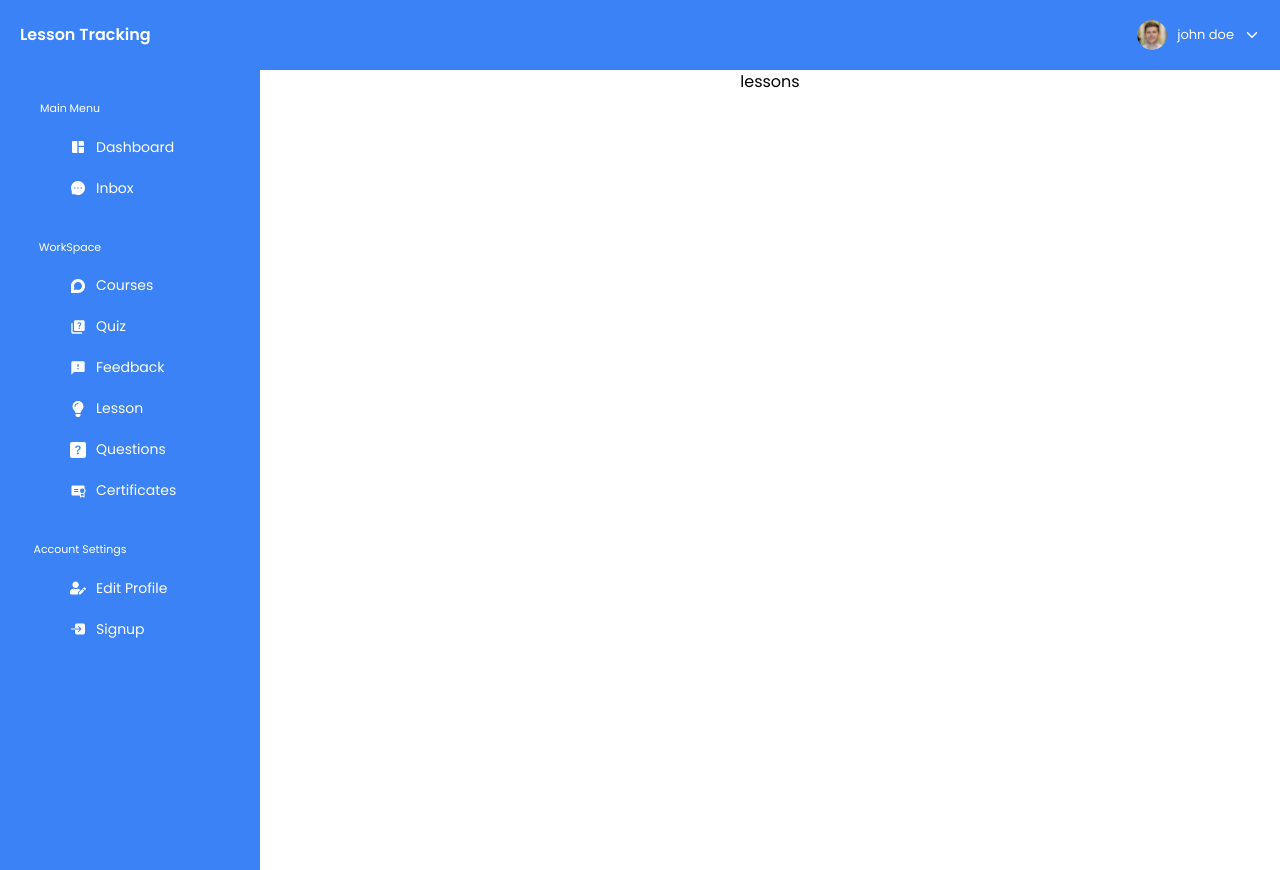
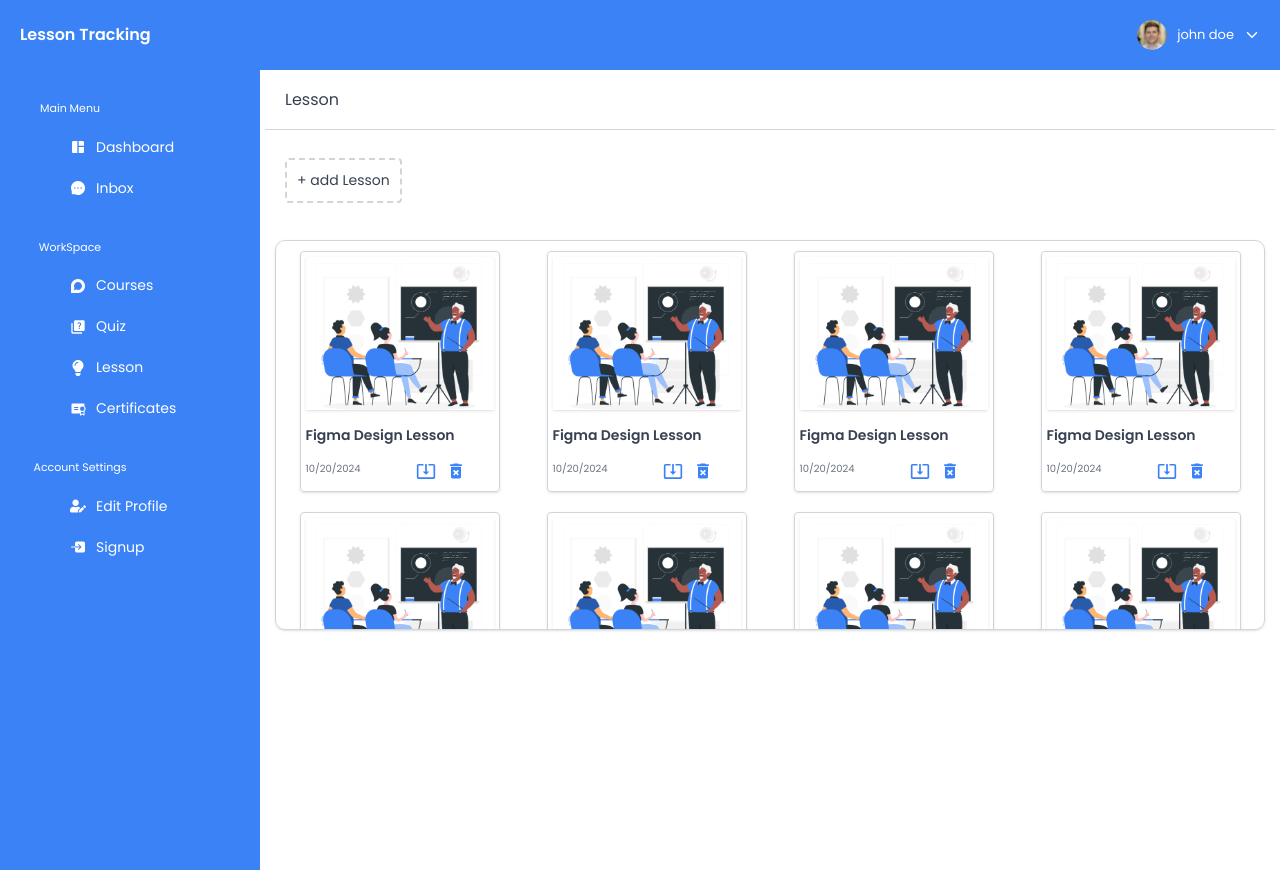
Before and after one commit to MUGISHA-Pascal/LessonTrack-Frontend, a React (Create React App) app in the folder frontend/: page /lesson in a window 1280 px wide. Built offline with nearby package versions, Linux system fonts and the light colour scheme.

Commit message:
frontend

```diff
--- a/frontend/src/App.tsx
+++ b/frontend/src/App.tsx
@@ -122,7 +122,7 @@ function App() {
     },
   ];
   return (
-    <div className="App">
+    <div className="App h-screen">
       <BrowserRouter>
         <Navbar />
         <Routes>
--- a/frontend/src/components/Courses.tsx
+++ b/frontend/src/components/Courses.tsx
@@ -4,6 +4,33 @@ import backgroundImage from "../assets/background.png";
 import htmlImage from "../assets/htmlAndCss.jpeg";
 const Courses = () => {
   const courses = [
+    {
+      id: 1,
+      title: "Super Creative Background Creation",
+      CreatedAt: "02/04/2024",
+      duration: "20h 10m",
+      price: "$150",
+      level: "expert",
+      image: backgroundImage,
+    },
+    {
+      id: 2,
+      title: "How to master html and css",
+      CreatedAt: "02/03/2024",
+      duration: "20h 10m",
+      price: "$150",
+      level: "basic",
+      image: htmlImage,
+    },
+    {
+      id: 3,
+      title: "Master Design System In Figma",
+      CreatedAt: "02/03/2024",
+      duration: "20h 10m",
+      price: "$150",
+      level: "basic",
+      image: figmaImage,
+    },
     {
       id: 1,
       title: "Super Creative Background Creation",
--- a/frontend/src/components/Home.tsx
+++ b/frontend/src/components/Home.tsx
@@ -13,7 +13,7 @@ import { IoEnter } from "react-icons/io5";
 
 const Home = () => {
   return (
-    <div className="flex flex-row h-screen w-full">
+    <div className="flex flex-row h-full w-full">
       <menu className="flex flex-col space-y-[40px] w-[260px] pt-[30px] text-white bg-blue-500">
         <div className="flex flex-col space-y-[20px] items-left w-full">
           <h2 className="text-[11px] w-[140px]">Main Menu</h2>
@@ -51,13 +51,13 @@ const Home = () => {
               <MdQuiz />
               <p className="text-[14px]">Quiz</p>
             </Link>
-            <Link
+            {/* <Link
               to="/feedback"
               className="flex flex-row hover:cursor-pointer space-x-[10px] items-center"
             >
               <MdFeedback />
               <p className="text-[14px]">Feedback</p>
-            </Link>
+            </Link> */}
             <Link
               to="/lesson"
               className="flex flex-row hover:cursor-pointer space-x-[10px] items-center"
@@ -65,13 +65,13 @@ const Home = () => {
               <FaLightbulb />
               <p className="text-[14px]">Lesson</p>
             </Link>
-            <Link
+            {/* <Link
               to="/questions"
               className="flex flex-row hover:cursor-pointer space-x-[10px] items-center"
             >
               <BsFillQuestionSquareFill />
               <p className="text-[14px]">Questions</p>
-            </Link>
+            </Link> */}
             <Link
               to="/certificates"
               className="flex flex-row hover:cursor-pointer space-x-[10px] items-center"
--- a/frontend/src/components/Lesson.tsx
+++ b/frontend/src/components/Lesson.tsx
@@ -1,7 +1,58 @@
 import React from "react";
+import lessonImage from "../assets/lesson.png";
+import { MdSystemUpdateAlt } from "react-icons/md";
+import { MdDeleteForever } from "react-icons/md";
 
 const Lesson = () => {
-  return <div>lessons</div>;
+  return (
+    <main className="flex flex-col w-full">
+      <header className="flex items-center h-[60px] pl-[20px] border-b-[1px] border-gray-300">
+        <h2 className="text-gray-700 ">Lesson</h2>
+      </header>
+      <header className=" h-[100px] flex flex-row items-center pl-[20px] w-full">
+        <button className="border-dashed border-[2px] hover:bg-gray-100 rounded text-gray-700 text-[14px] p-[10px] border-gray-300">
+          + add Lesson
+        </button>
+      </header>
+      <main className="messageDiv h-[390px] border-[1px] border-gray-300 place-items-center m-[10px] rounded-[10px] shadow p-[10px] overflow-y-auto gap-[20px] grid grid-cols-4">
+        {(() => {
+          const itemComponents: JSX.Element[] = [];
+          for (let i = 1; i < 10; i++) {
+            itemComponents.push(
+              <div
+                key={i}
+                className="w-[200px] hover:cursor-pointer border-gray-300 rounded border-[1px] h-auto pb-[10px] p-[5px] flex flex-col space-y-[15px] items-start shadow"
+              >
+                <img
+                  src={lessonImage}
+                  alt="lesson image"
+                  className="w-[190px] shadow h-auto"
+                />
+                <h2 className="text-gray-700 font-semibold text-[14px]">
+                  Figma Design Lesson
+                </h2>
+                <div className="w-[160px] flex flex-row justify-between ">
+                  <p className="text-gray-500 text-[10px]">10/20/2024</p>
+
+                  <div className="flex flex-row space-x-[10px]">
+                    <MdSystemUpdateAlt
+                      title="update"
+                      className="text-[20px] text-blue-500"
+                    />
+                    <MdDeleteForever
+                      title="delete"
+                      className="text-[20px] text-blue-500"
+                    />
+                  </div>
+                </div>
+              </div>
+            );
+          }
+          return itemComponents;
+        })()}
+      </main>
+    </main>
+  );
 };
 
 export default Lesson;
--- a/frontend/src/components/Quiz.tsx
+++ b/frontend/src/components/Quiz.tsx
@@ -18,7 +18,7 @@ const Quiz: React.FC<childProps> = ({ quizes }) => {
         <h2 className="text-gray-700">Quiz</h2>
       </header>
       <div className="flex flex-row">
-        <menu className="w-[580px] flex flex-col">
+        <menu className="w-[600px] border-r-[1px] border-gray-300 px-[10px] flex flex-col">
           <div className="p-[10px] border-b-[1px] border-gray-300 w-full ">
             <div className="flex flex-row items-center h-[40px] bg-gray-100 px-[10px] space-x-[5px] w-[400px] rounded-[10px]">
               <IoSearch className="text-gray-500" />
@@ -54,7 +54,7 @@ const Quiz: React.FC<childProps> = ({ quizes }) => {
             ))}
           </main>
         </menu>
-        <main>
+        <main className="flex-1">
           <Outlet />
         </main>
       </div>
--- a/frontend/src/components/QuizQuestions.tsx
+++ b/frontend/src/components/QuizQuestions.tsx
@@ -13,10 +13,48 @@ const QuizQuestions: React.FC<childProps> = ({ quizes }) => {
   const { id } = useParams<{ id: string }>();
   const quizId = Number(id) - 1;
   return (
-    <div className="flex flex-col">
-      <header className="h-[40px] flex flex-row items-center pl-[30px]">
-        <h2 className="text-gray-700">{quizes[quizId].title}</h2>
+    <div className="flex flex-col space-y-[20px] w-full">
+      <header className="w-full h-[40px] border-b-[1px] border-gray-300 flex flex-row items-center pl-[10px]">
+        <h2 className="text-gray-700 text-[14px] font-semibold">
+          {quizes[quizId].title} quiz
+        </h2>
       </header>
+      <main className="messageDiv overflow-y-auto h-[390px] pl-[10px] flex flex-col space-y-[20px]">
+        {(() => {
+          const itemComponents: JSX.Element[] = [];
+          for (let i = 1; i < 10; i++) {
+            itemComponents.push(
+              <div key={i} className="flex flex-col space-y-[15px] items-start">
+                <p className="text-gray-700 text-[13px]">
+                  {i}. What is the capital city of France?
+                </p>
+
+                <div className="flex flex-col text-[13px] text-gray-700 items-start space-y-[10px]">
+                  {" "}
+                  <p>A. Madrid</p>
+                  <p>B. Paris</p>
+                  <p>C. Berlin</p>
+                  <p>D. Rome</p>
+                  <select
+                    title="choice"
+                    className="w-[100px] p-[5px] focus:outline-none bg-gray-200 text-gray-700 text-[13px] rounded"
+                  >
+                    <option value="">Choose</option>
+                    <option value="A">A</option>
+                    <option value="A">B</option>
+                    <option value="A">C</option>
+                    <option value="A">D</option>
+                  </select>
+                </div>
+              </div>
+            );
+          }
+          return itemComponents;
+        })()}
+        <button className="text-[13px] rounded hover:opacity-50 p-[7px] w-[120px] text-white bg-blue-500">
+          Submit Answers
+        </button>
+      </main>
     </div>
   );
 };
```
Also changed, not shown: frontend/src/assets/lesson.png (added).
